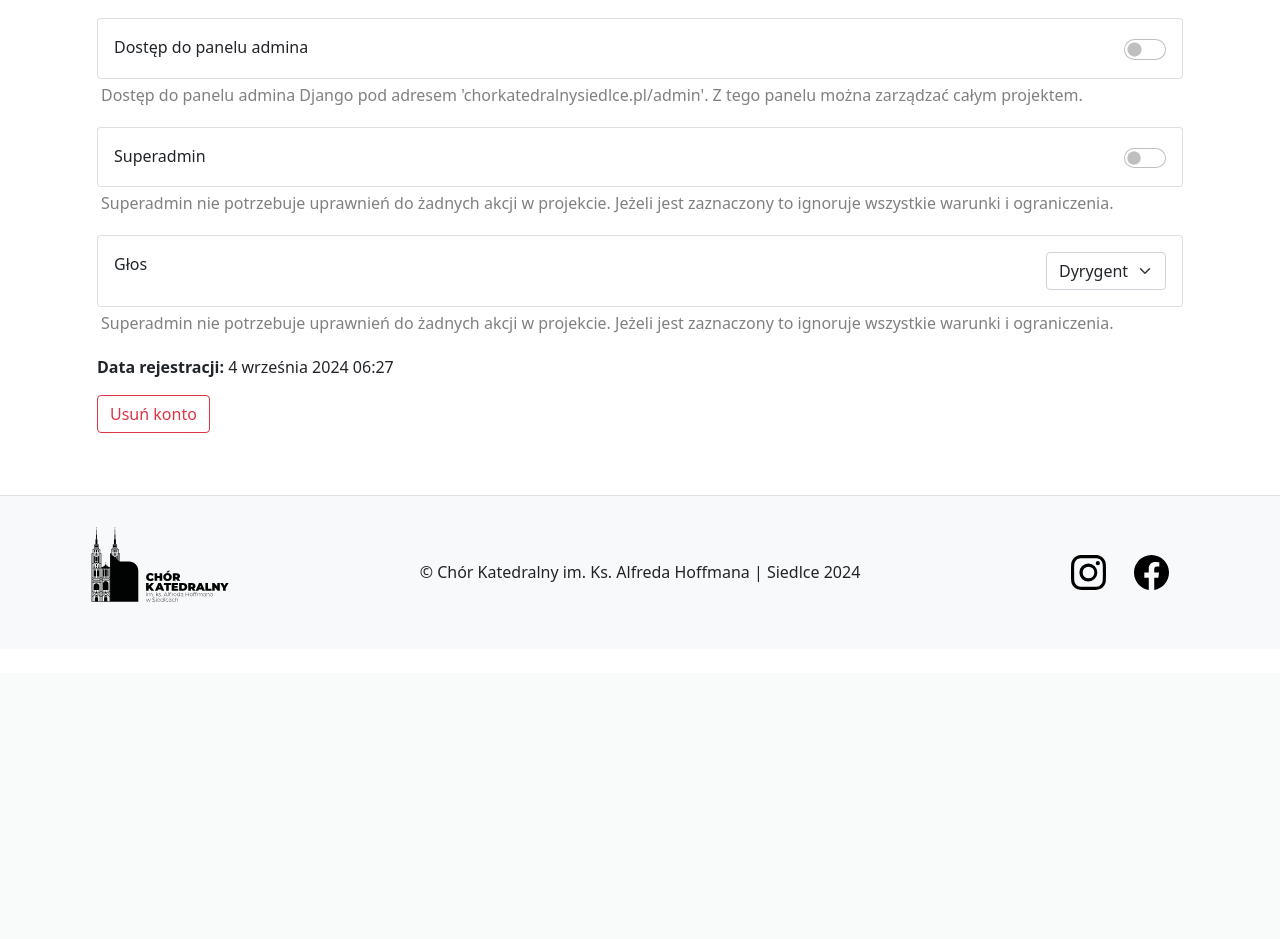
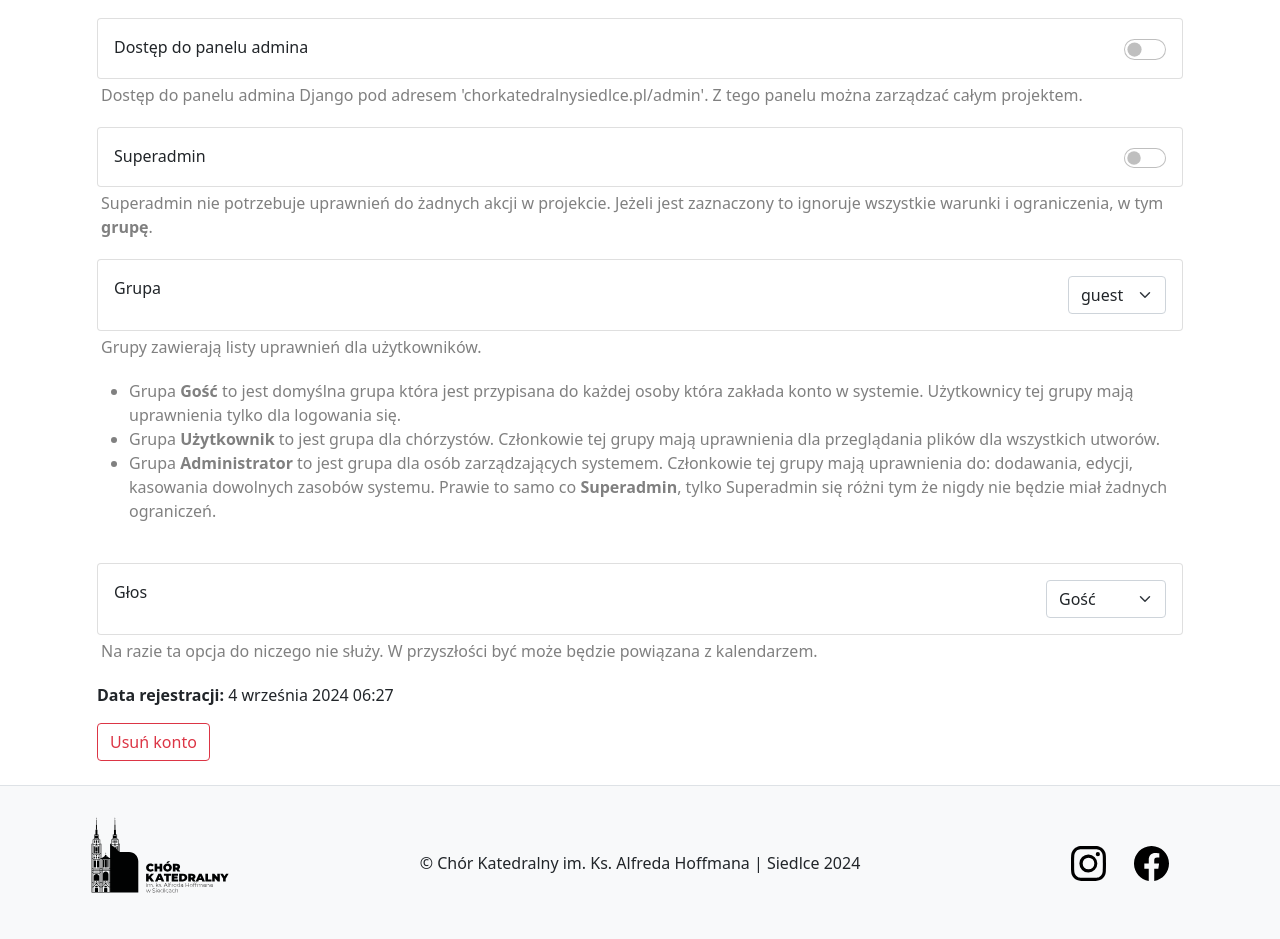
Before and after one commit to Jan-Romanowski/choirlib, a Django app: page /user/details/5/ in a window 1280 px wide. Shown: the part 347-1286 px from the top of the page. Before the commit the page ends 949 px from the top, so only its background shows below. Run offline with Django 5.2, Linux system fonts and the light colour scheme; a user stored in the database is signed in; data comes from the database, SQL or seed files in the repository; both versions use the stored data as it was after the commit.

Commit message:
Grupy uprawnień

```diff
--- a/library/user/templates/user/details.html
+++ b/library/user/templates/user/details.html
@@ -45,7 +45,7 @@
                 </div>
                 <div class="col-6">
                     <div class="form-check form-switch float-end">
-                        <input class="form-check-input" type="checkbox" role="switch" {% if user.is_staff %} checked {% endif %}>
+                        <input class="form-check-input" type="checkbox" role="switch" id="togglePanel" {% if user.is_staff %} checked {% endif %}>
                     </div>
                 </div>
             </div>
@@ -62,14 +62,50 @@
                 </div>
                 <div class="col-6">
                     <div class="form-check form-switch float-end">
-                        <input class="form-check-input" type="checkbox" role="switch" {% if user.is_superuser %} checked {% endif %}>
+                        <input class="form-check-input" type="checkbox" role="switch" id="toggleSuperAdmin" {% if user.is_superuser %} checked {% endif %}>
                     </div>
                 </div>
             </div>
         </div>
     </div>
-    <p class="p-1" style="color: gray;">Superadmin nie potrzebuje uprawnień do żadnych akcji w projekcie. Jeżeli jest zaznaczony to ignoruje wszystkie warunki i ograniczenia.
+    <p class="p-1" style="color: gray;">Superadmin nie potrzebuje uprawnień do żadnych akcji w projekcie. Jeżeli jest zaznaczony to ignoruje wszystkie warunki i ograniczenia, w tym <strong>grupę</strong>.
     </p>
+
+
+    <div class="card w-100">
+        <div class="card-body">
+            <div class="row">
+                <div class="col-6">
+                    Grupa
+                </div>
+                <div class="col-6">
+                    <div class="float-end">
+                        <select class="form-select" aria-label="group" id="selectGroup">
+                            <option value="guest" {% if user.groups.first.name == 'guest' %} selected {% endif %}>guest</option>
+                            <option value="user" {% if user.groups.first.name == 'user' %} selected {% endif %}>user</option>
+                            <option value="admin" {% if user.groups.first.name == 'admin' %} selected {% endif %}>admin</option>
+                        </select>
+                    </div>
+                </div>
+            </div>
+        </div>
+    </div>
+    <p class="p-1" style="color: gray;">Grupy zawierają listy uprawnień dla użytkowników.
+        <ul style="color: gray;">
+            <li>
+                Grupa <strong>Gość</strong> to jest domyślna grupa która jest przypisana do każdej osoby która zakłada konto
+                w systemie. Użytkownicy tej grupy mają uprawnienia tylko dla logowania się.
+            </li>
+            <li>
+                Grupa <strong>Użytkownik</strong> to jest grupa dla chórzystów. Członkowie tej grupy mają uprawnienia dla przeglądania plików dla wszystkich utworów.
+            </li>
+            <li>
+                Grupa <strong>Administrator</strong> to jest grupa dla osób zarządzających systemem. Członkowie tej grupy mają uprawnienia do: dodawania, edycji, kasowania
+                dowolnych zasobów systemu. Prawie to samo co <strong>Superadmin</strong>, tylko Superadmin się różni tym że nigdy nie będzie miał żadnych ograniczeń.
+            </li>
+        </ul>
+    </p>
+    <br>
 
     <div class="card w-100">
         <div class="card-body">
@@ -79,22 +115,20 @@
                 </div>
                 <div class="col-6">
                     <div class="float-end">
-
                         <select class="form-select" aria-label="Default select example">
-                            <option selected>Dyrygent</option>
+                            <option selected>Gość</option>
                             <option value="1">Sopran</option>
                             <option value="2">Alt</option>
                             <option value="3">Tenor</option>
                             <option value="3">Bas</option>
+                            <option value="4">Dyrygent</option>
                         </select>
-
                     </div>
                 </div>
             </div>
         </div>
     </div>
-    <p class="p-1" style="color: gray;">Superadmin nie potrzebuje uprawnień do żadnych akcji w projekcie. Jeżeli jest zaznaczony to ignoruje wszystkie warunki i ograniczenia.
-    </p>
+    <p class="p-1" style="color: gray;">Na razie ta opcja do niczego nie służy. W przyszłości być może będzie powiązana z kalendarzem. </p>
 
 
     <p><strong>Data rejestracji: </strong> {{ user.date_joined }}</p>
@@ -137,7 +171,7 @@
 
 <script>
     document.addEventListener('DOMContentLoaded', function() {
-        const checkbox = document.getElementById('toggleActive');
+        const checkboxActive = document.getElementById('toggleActive');
         if (checkbox) {
             checkbox.addEventListener('change', function() {
                 console.log('Checkbox was clicked');
@@ -147,6 +181,63 @@
             console.error('Checkbox not found!');
         }
     });
+
+    document.addEventListener('DOMContentLoaded', function() {
+        const checkboxPanel = document.getElementById('togglePanel');
+        if (checkboxPanel) {
+            checkboxPanel.addEventListener('change', function() {
+                console.log('Checkbox was clicked');
+                window.location.href = "{% url 'changeAccessAdminPanel' id=user.id %}";
+            });
+        } else {
+            console.error('Checkbox not found!');
+        }
+    });
+
+    document.addEventListener('DOMContentLoaded', function() {
+        const checkboxSuperAdmin = document.getElementById('toggleSuperAdmin');
+        if (checkboxSuperAdmin) {
+            checkboxSuperAdmin.addEventListener('change', function() {
+                console.log('Checkbox was clicked');
+                window.location.href = "{% url 'changeSuperadmin' id=user.id %}";
+            });
+        } else {
+            console.error('Checkbox not found!');
+        }
+    });
+
+    document.addEventListener('DOMContentLoaded', function() {
+    const selectGroup = document.getElementById('selectGroup');
+
+    if (selectGroup) {
+        selectGroup.addEventListener('change', function() {
+            const selectedValue = selectGroup.value;
+            let url = '';
+
+            // Используйте switch для выбора URL в зависимости от значения
+            switch(selectedValue) {
+                case 'guest':
+                    url = "{% url 'changeGroup' id=user.id group='guest'%}";
+                    break;
+                case 'user':
+                url = "{% url 'changeGroup' id=user.id group='user'%}";
+                    break;
+                case 'admin':
+                url = "{% url 'changeGroup' id=user.id group='admin'%}";
+                    break;
+                default:
+                    console.error('Unknown option selected!');
+                    return;
+            }
+
+            // Перенаправление на выбранный URL
+            window.location.href = url;
+        });
+    } else {
+        console.error('Select element not found!');
+    }
+});
+
 </script>
 
 {% endblock %}
--- a/library/user/urls.py
+++ b/library/user/urls.py
@@ -8,6 +8,9 @@ urlpatterns = [
     path('details/<int:id>/', views.detailsUser, name='detailsUser'),
     path('delete/<int:id>/', views.deleteUser, name='deleteUser'),
     path('changeActive/<int:id>/', views.changeActive, name='changeActive'),
+    path('changeAccessAdminPanel/<int:id>/', views.changeAccessAdminPanel, name='changeAccessAdminPanel'),
+    path('changeSuperadmin/<int:id>/', views.changeSuperadmin, name='changeSuperadmin'),
+    path('changeGroup/<int:id>/<str:group>/', views.changeGroup, name='changeGroup'),
     path('manage-users/', views.manageUsers, name='manageUsers'),
     path('logout/', LogoutView.as_view(next_page='/'), name='logout'),
 ]
--- a/library/user/views.py
+++ b/library/user/views.py
@@ -5,6 +5,7 @@ from django.contrib.auth import login, authenticate
 from .forms import SignInForm, SignUpForm
 from django.contrib import messages
 from .models import User
+from django.contrib.auth.models import Group
 from .forms import UserPermissionsForm
 
 def index(request):
@@ -86,3 +87,29 @@ def changeActive(request, id):
     user.save()
     messages.success(request, f'Konto "{user.name} {user.surname}" zaznaczone jako {"Aktywne" if user.is_active else "Nieaktywne"}.')
     return redirect('detailsUser', id=id)
+
+@permission_required('user.change_user', raise_exception=True)
+def changeAccessAdminPanel(request, id):
+    user = get_object_or_404(User, id=id)
+    user.is_staff = not user.is_staff
+    user.save()
+    messages.success(request, f'"{user.name} {user.surname}" {"ma dostęp" if user.is_staff else "nie ma dostępu"} do panelu admina.')
+    return redirect('detailsUser', id=id)
+
+@permission_required('user.change_user', raise_exception=True)
+def changeSuperadmin(request, id):
+    user = get_object_or_404(User, id=id)
+    user.is_superuser = not user.is_superuser
+    user.save()
+    messages.success(request, f'Konto"{user.name} {user.surname}" {"jest teraz" if user.is_superuser else "już nie jest"} superadminem.')
+    return redirect('detailsUser', id=id)
+
+@permission_required('user.change_user', raise_exception=True)
+def changeGroup(request, id, group):
+    user = get_object_or_404(User, id=id)
+    grp = Group.objects.get(name=group)
+    user.groups.set([grp])
+
+    user.save()
+    messages.success(request, f'Użytkownik "{user.name} {user.surname}" został przypisany do nowej grupy.')
+    return redirect('detailsUser', id=id)
```
Also changed, not shown: library/news/templates/news/list.html (+24 -2 lines), library/db.sqlite3.
